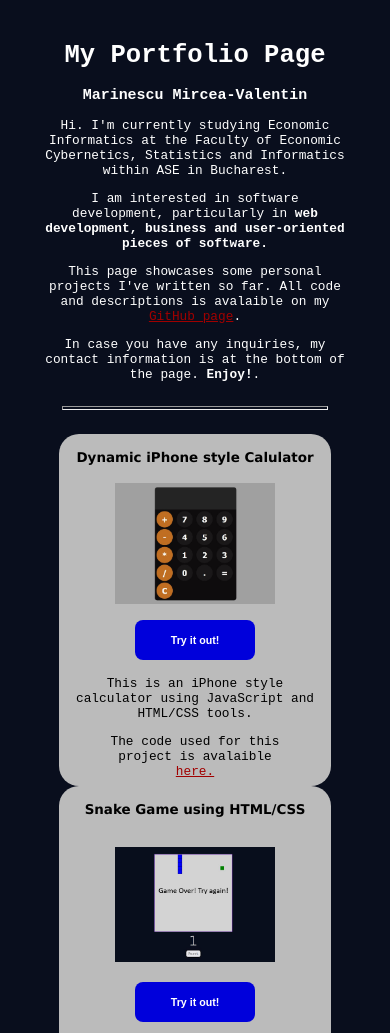
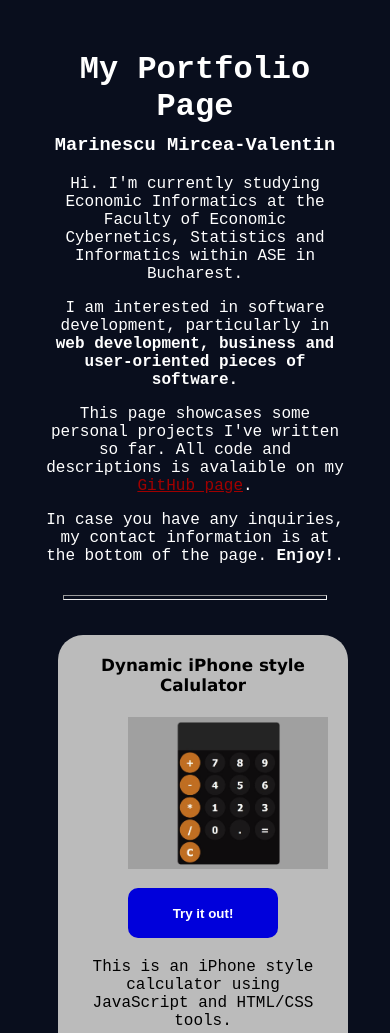
Before and after one commit to mirceavalentin/home, a plain HTML site: page index.html in a window 390 px wide. Shown: the top 1033 px of the page. Drawn offline with Linux system fonts and the light colour scheme.

Commit message:
Mobile Compatibility

```diff
--- a/index.html
+++ b/index.html
@@ -23,7 +23,6 @@
 
   <section id="projects">
     <div class="box-container">
-
         <div class="box">
           <h4 class="box-title">Dynamic iPhone style Calulator</h4>
           <img src="media/calculator.JPG" id="calculator-box-image">
@@ -67,7 +66,7 @@
 <footer>
   <p><a href="mailto:marinescumirceavalentin@gmail.com" class="footer-link">Email</a></p>
   <p><a href="https://www.linkedin.com/in/mirceavalentin" class="footer-link" target="_blank">Linkedin</a></p>
-  <p id="notification">Currently implementing mobile compatibility of this page using Bootstrap.</p>
+  <p id="notification">This page is mobile compatible. // No Boostrap library needed.</p>
   </iframe>
 </footer>
 
--- a/styles.css
+++ b/styles.css
@@ -2,17 +2,16 @@ body
 {
     background-color: rgb(9, 14, 29);
     color: white;
-    font-family: 'Courier New', Courier, monospace;
-    overflow: hidden;
-    zoom:80%;
+
 }
 
-h1{padding-top: 30px;}
+h1{padding-top: 30px; margin-bottom: -10px; text-align: center;}
 
 #notification{font-size: small; color: rgb(146, 0, 0);}
 
 h1, h3, p
 {
+    font-family: 'Courier New', Courier, monospace;
     width: 80%;
     margin-left: auto;
     margin-right: auto;
@@ -34,10 +33,11 @@ h1, h3, p
     border-radius: 25px;
     padding: 20px;
     margin-right: 50px;
-    height: 400px;
+    height: auto;
     width: 300px;
     background-color: rgb(187, 187, 187);
     color: black;
+    margin-top: 50px;
 }
 
 button
@@ -128,6 +128,7 @@ button:hover span:after
 
 #assembly-box-image
 {
+    margin: auto 0;
     width: 200px;
     padding-left: 50px;
     padding-top: 10px;
@@ -138,7 +139,7 @@ button:hover span:after
 {
     height: 3px;
     margin-top: 30px;
-    margin-bottom: 30px;
+    margin-bottom: -15px;
     width: 70%;
 }
 
```
